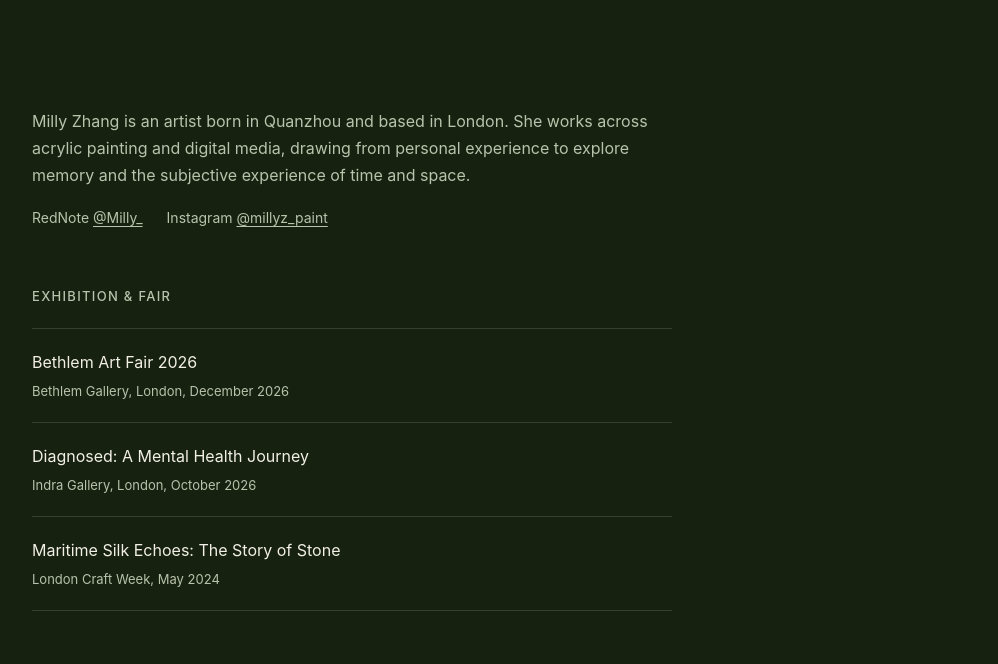
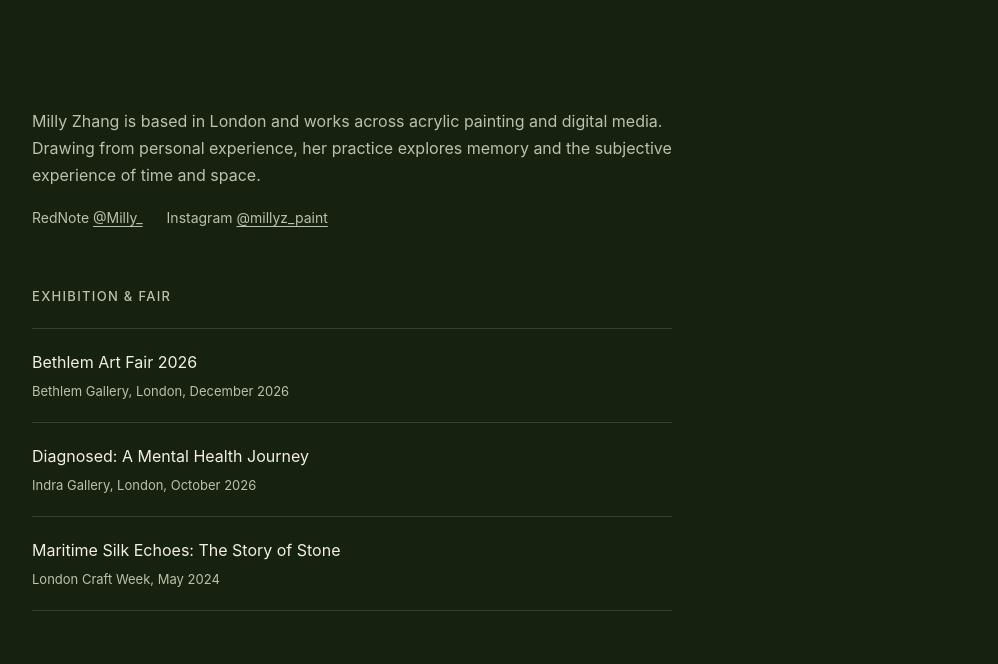
Before and after one commit to qzmilly/qzmilly.github.io, a plain HTML site: page index.html in a window 1280 px wide. Shown: the part 61-725 px from the top of the page, without its empty margins (128-1126 px from the left). Drawn offline with Linux system fonts and the light colour scheme.

Commit message:
Rewrite bio opening sentence
Co-Authored-By: Claude Sonnet 5.5 <noreply@anthropic.com>

```diff
--- a/index.html
+++ b/index.html
@@ -27,7 +27,7 @@
   <section id="art" class="section page-section">
     <div class="section-inner wide">
       <div class="art-head">
-        <p class="section-intro">Milly Zhang is an artist born in Quanzhou and based in London. She works across acrylic painting and digital media, drawing from personal experience to explore memory and the subjective experience of time and space.</p>
+        <p class="section-intro">Milly Zhang is based in London and works across acrylic painting and digital media. Drawing from personal experience, her practice explores memory and the subjective experience of time and space.</p>
 
         <div class="social-links">
           <a href="https://www.xiaohongshu.com/user/profile/66833d0000000000030333d3?xsec_token=YBDyG5JroR-LG76Tj_wtVNkvZ6KzWKBf3QDv-d-PCypOU=&xsec_source=app_share&xhsshare=WeixinSession&appuid=66833d0000000000030333d3&apptime=1786130086&share_id=4ab6bbef7b064b5b86778a321812dfa2&wechatWid=f03186ca0e17f15bc233c64a62c9fb49&wechatOrigin=menu" target="_blank" rel="noopener">RedNote <span class="social-handle">@Milly_</span></a>
```
